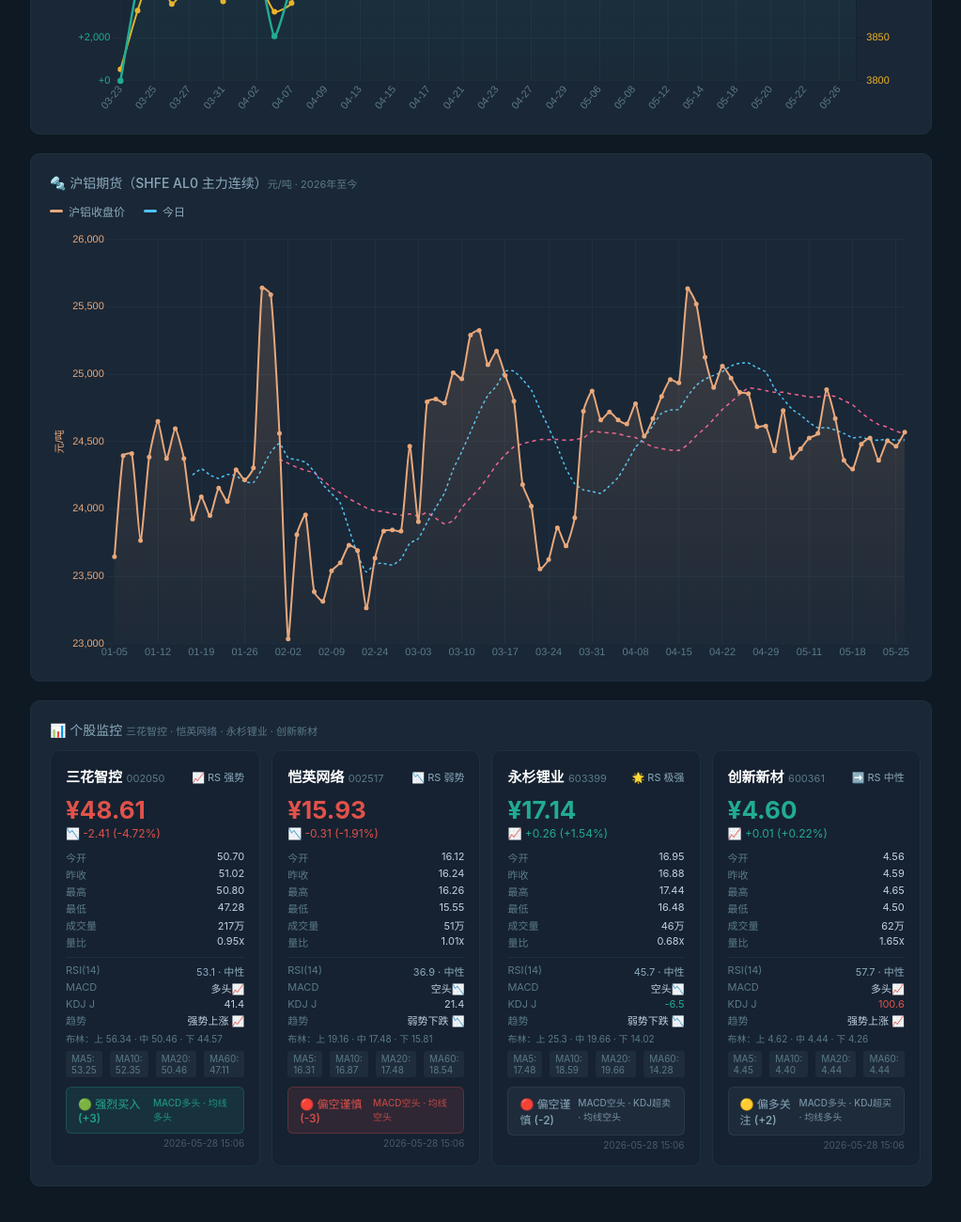
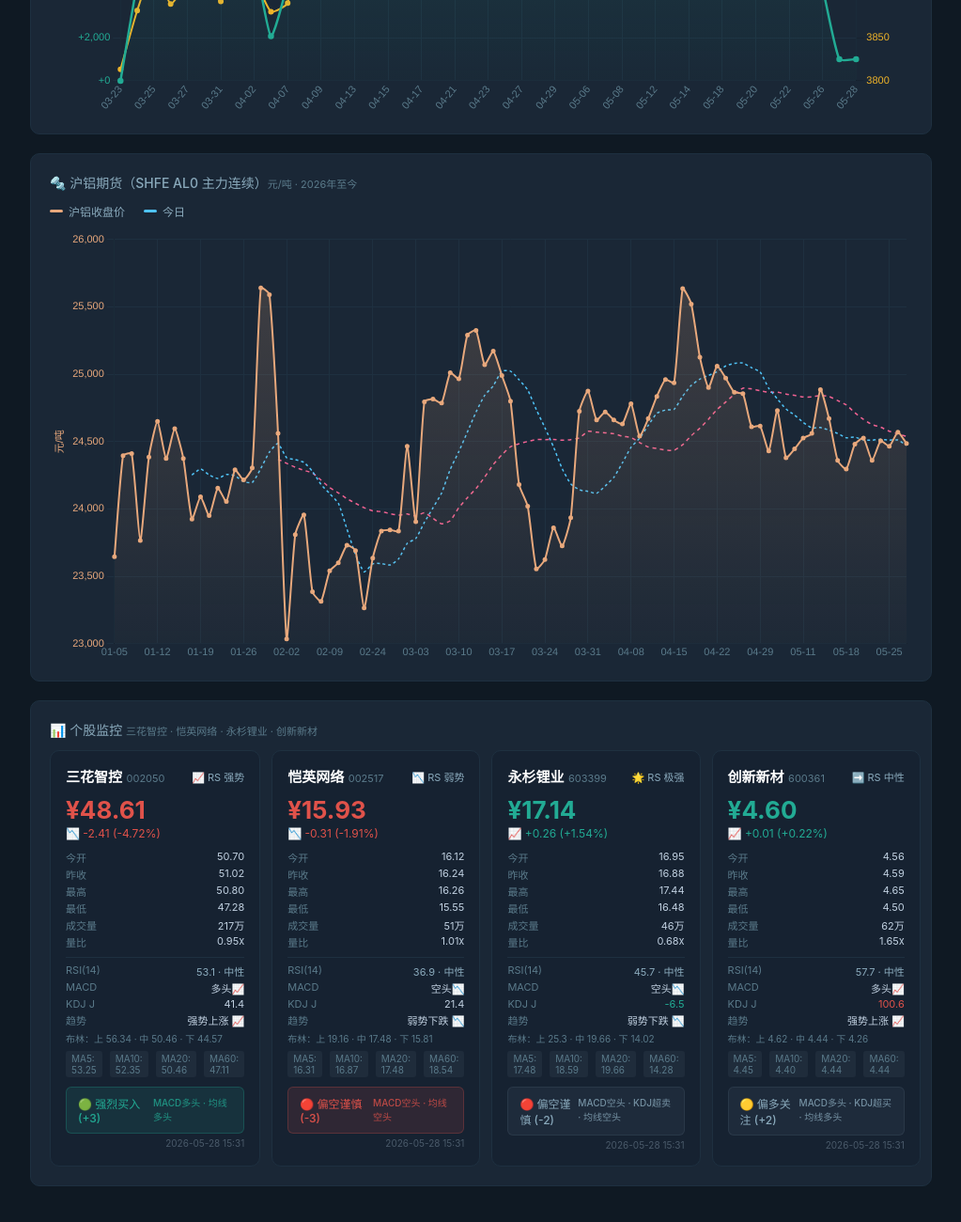
Before and after one commit to chanchangxing/ad-line-chart, a plain HTML site: page index.html in a window 1280 px wide. Shown: the part 656-1956 px from the top of the page at 94% size, without its empty margins (128-1151 px from the left). Drawn offline with nearby package versions, Linux system fonts and the light colour scheme.

Commit message:
Daily update - 2026-05-28

```diff
--- a/index.html
+++ b/index.html
@@ -89,7 +89,7 @@ canvas { width: 100% !important; }
 <div class="container">
   <div class="header">
     <h1>📊 A/D Line × 上证指数 × 沪铝期货</h1>
-    <div class="sub">2026-03-23 ~ 2026-05-27 · A股涨跌比线 vs 大盘走势（含 MA150）+ 大宗商品铝</div>
+    <div class="sub">2026-03-23 ~ 2026-05-28 · A股涨跌比线 vs 大盘走势（含 MA150）+ 大宗商品铝</div>
   </div>
 
   <div class="stats" id="stats"></div>
@@ -470,11 +470,19 @@ const adData = [
   },
   {
     "date": "05-27",
-    "up": 29,
-    "dn": 99,
+    "up": 935,
+    "dn": 4213,
+    "flat": 42,
+    "diff": -3278,
+    "cum": 1000
+  },
+  {
+    "date": "05-28",
+    "up": 65,
+    "dn": 63,
     "flat": 0,
-    "diff": -70,
-    "cum": 4208
+    "diff": 2,
+    "cum": 1002
   }
 ];
 
@@ -1030,6 +1038,12 @@ const alFuturesData = {
     "open": 24465.0,
     "high": 24710.0,
     "low": 24210.0
+  },
+  "05-27": {
+    "close": 24485.0,
+    "open": 24630.0,
+    "high": 24670.0,
+    "low": 24445.0
   }
 };
 
@@ -1205,6 +1219,10 @@ const shIndexData = {
   "05-26": {
     "close": 4145.37,
     "ma150": 4021.48
+  },
+  "05-27": {
+    "close": 4093.73,
+    "ma150": 4022.84
   }
 };
 
--- a/stocks.json
+++ b/stocks.json
@@ -3,7 +3,7 @@
     {
       "code": "002050",
       "name": "三花智控",
-      "updated_at": "2026-05-28 15:06",
+      "updated_at": "2026-05-28 15:31",
       "current": 48.61,
       "change": -2.41,
       "change_pct": -4.72,
@@ -58,7 +58,7 @@
     {
       "code": "002517",
       "name": "恺英网络",
-      "updated_at": "2026-05-28 15:06",
+      "updated_at": "2026-05-28 15:31",
       "current": 15.93,
       "change": -0.31,
       "change_pct": -1.91,
@@ -113,7 +113,7 @@
     {
       "code": "603399",
       "name": "永杉锂业",
-      "updated_at": "2026-05-28 15:06",
+      "updated_at": "2026-05-28 15:31",
       "current": 17.14,
       "change": 0.26,
       "change_pct": 1.54,
@@ -169,7 +169,7 @@
     {
       "code": "600361",
       "name": "创新新材",
-      "updated_at": "2026-05-28 15:06",
+      "updated_at": "2026-05-28 15:31",
       "current": 4.6,
       "change": 0.01,
       "change_pct": 0.22,
@@ -223,6 +223,6 @@
       }
     }
   ],
-  "updated_at": "2026-05-28 15:06:44",
+  "updated_at": "2026-05-28 15:31:11",
   "count": 4
 }
```
